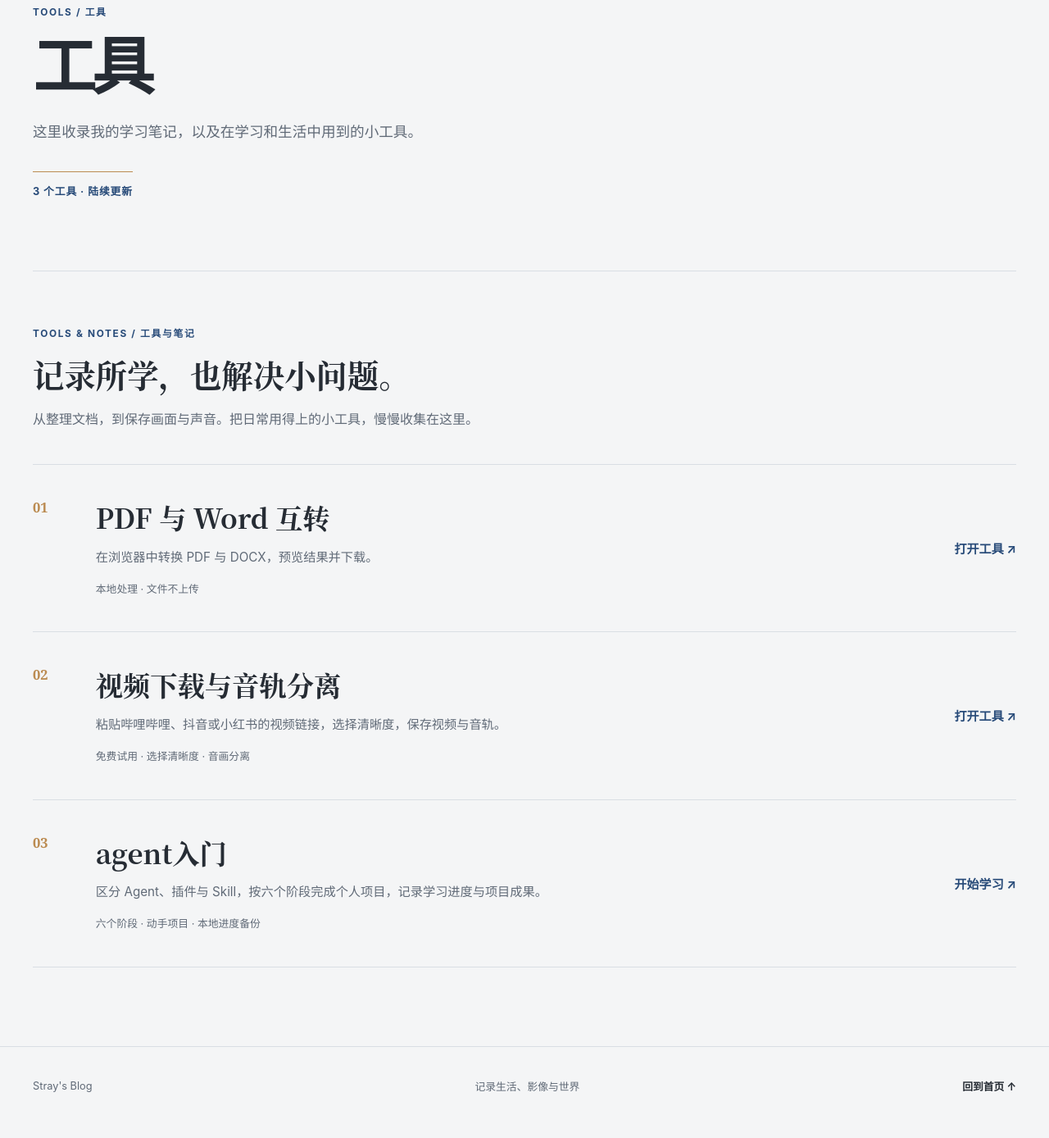
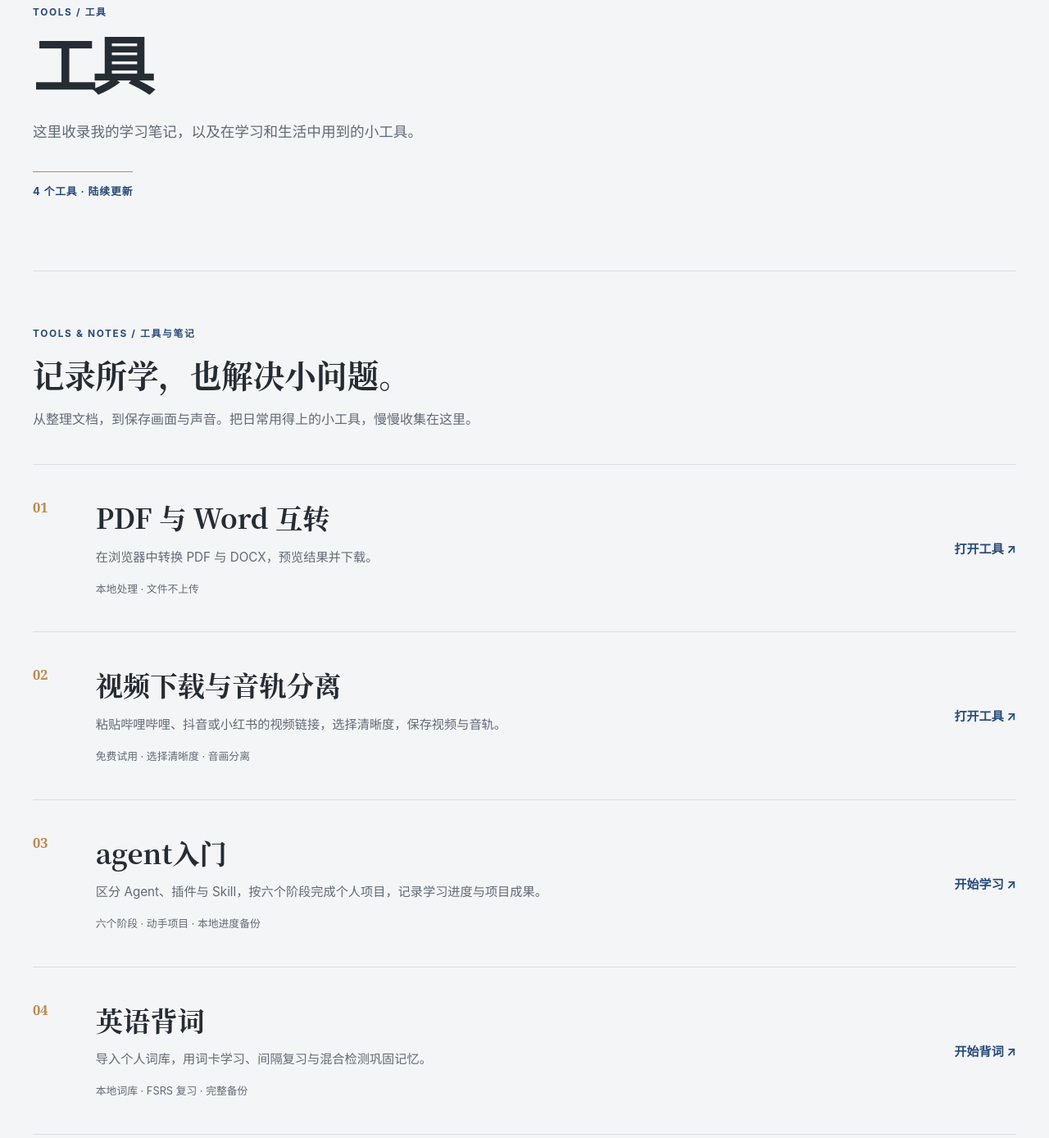
Before and after one commit to STRAY-FLZ/stray-articles, a plain HTML site: page tools/index.html in a window 1280 px wide. Shown: the part 173-1561 px from the top of the page at 82% size. Drawn offline with Linux system fonts and the light colour scheme.

Commit message:
Add vocabulary learning website to tools directory

```diff
--- a/tools/index.html
+++ b/tools/index.html
@@ -36,7 +36,7 @@
   </header>
   <main id="main">
   <section class="shell category-hero" aria-labelledby="tools-title">
-    <div><span class="eyebrow">TOOLS / 工具</span><h1 id="tools-title">工具</h1><p>这里收录我的学习笔记，以及在学习和生活中用到的小工具。</p><span class="category-count">3 个工具 · 陆续更新</span></div>
+    <div><span class="eyebrow">TOOLS / 工具</span><h1 id="tools-title">工具</h1><p>这里收录我的学习笔记，以及在学习和生活中用到的小工具。</p><span class="category-count">4 个工具 · 陆续更新</span></div>
   </section>
   <section class="shell empty-note tools-intro" aria-labelledby="tools-next-title"><span class="eyebrow">TOOLS &amp; NOTES / 工具与笔记</span><h2 id="tools-next-title">记录所学，也解决小问题。</h2><p>从整理文档，到保存画面与声音。把日常用得上的小工具，慢慢收集在这里。</p></section>
   <section class="shell tool-section" aria-label="可用工具">
@@ -55,6 +55,11 @@
       <div><h2 id="agent-learning-title">agent入门</h2><p id="agent-learning-description">区分 Agent、插件与 Skill，按六个阶段完成个人项目，记录学习进度与项目成果。</p><p class="tool-entry__meta">六个阶段 · 动手项目 · 本地进度备份</p></div>
       <span class="tool-entry__cta">开始学习 <span aria-hidden="true">↗</span></span>
     </a>
+    <a class="tool-entry" href="https://stray-flz.github.io/stray-vocabulary-site/" aria-labelledby="vocabulary-tool-title" aria-describedby="vocabulary-tool-description">
+      <span class="tool-entry__number" aria-hidden="true">04</span>
+      <div><h2 id="vocabulary-tool-title">英语背词</h2><p id="vocabulary-tool-description">导入个人词库，用词卡学习、间隔复习与混合检测巩固记忆。</p><p class="tool-entry__meta">本地词库 · FSRS 复习 · 完整备份</p></div>
+      <span class="tool-entry__cta">开始背词 <span aria-hidden="true">↗</span></span>
+    </a>
   </section></main>
   <footer class="site-footer">
     <div class="shell footer-inner"><span>Stray's Blog</span><span>记录生活、影像与世界</span><a href="../index.html">回到首页 ↑</a></div>
```
